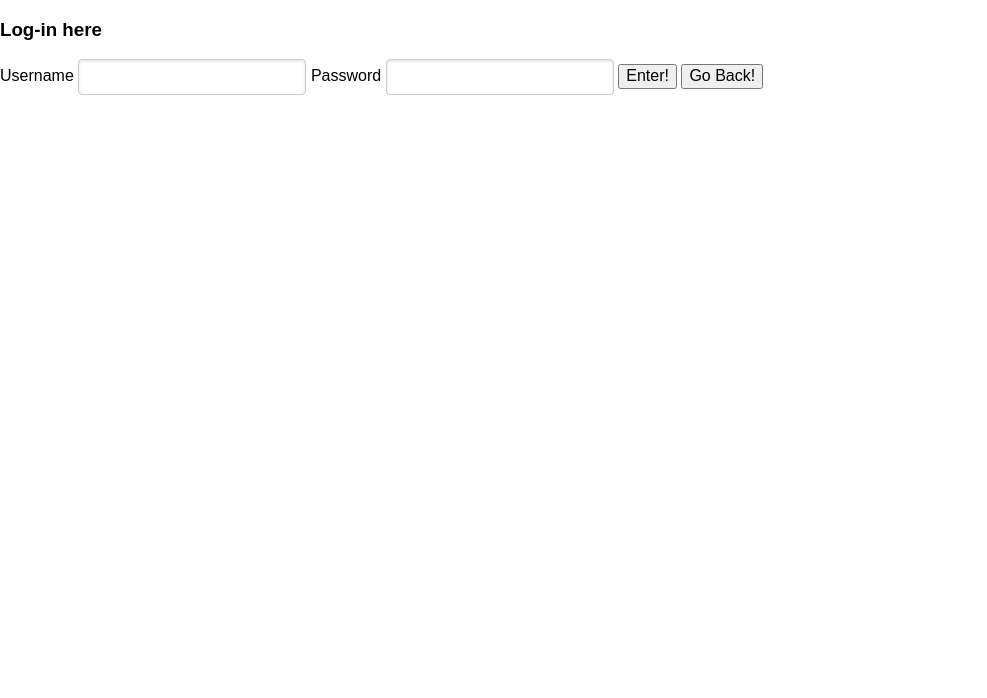
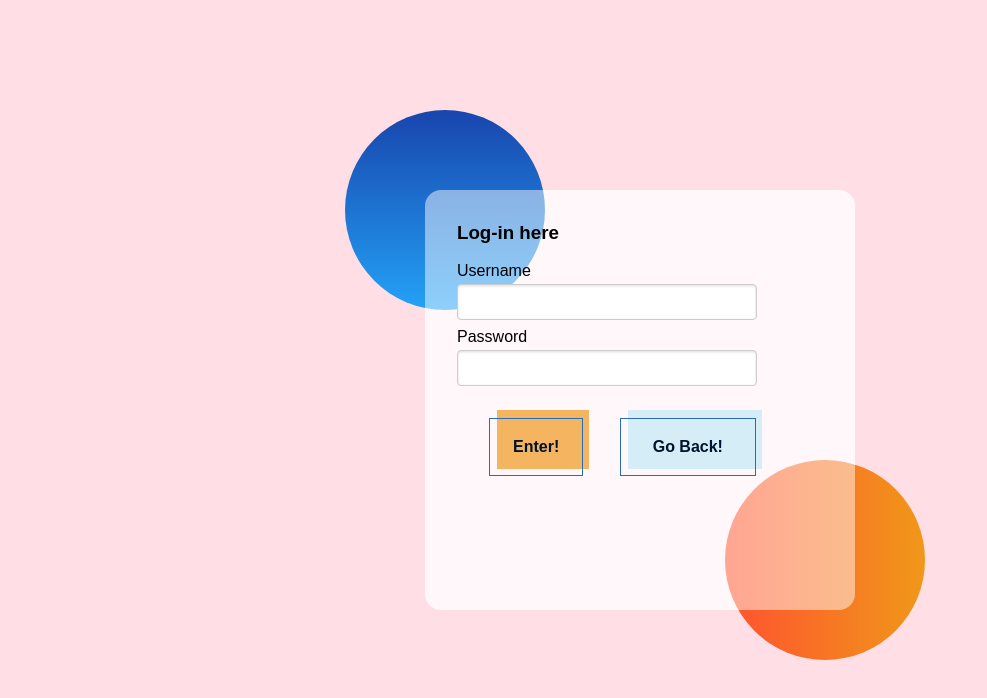
Before and after one commit to VadeanFlaviuAlexandru/Pizza_Workshop_with_Javascript, a plain HTML site: page login.html in a window 1280 px wide. Shown: the whole page, without its empty margins (0-987 px from the left). Drawn offline with nearby package versions, Linux system fonts and the light colour scheme.

Commit message:
fxed login css

```diff
--- a/login.html
+++ b/login.html
@@ -7,7 +7,7 @@
       src="https://kit.fontawesome.com/c2e1ef9406.js"
       crossorigin="anonymous"
     ></script>
-    <link rel="stylesheet" href=".style.css" />
+    <link rel="stylesheet" href="./style.css" />
     <link
       rel="stylesheet"
       href="https://cdn.jsdelivr.net/npm/purecss@3.0.0/build/pure-min.css"
```
